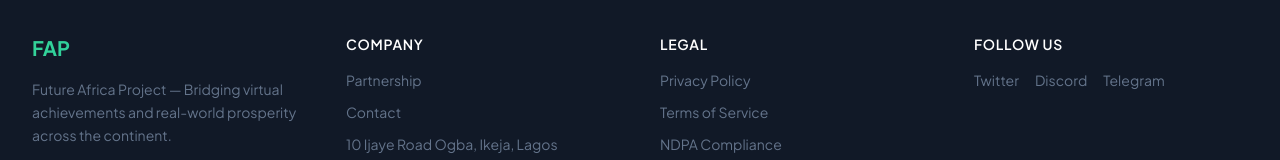
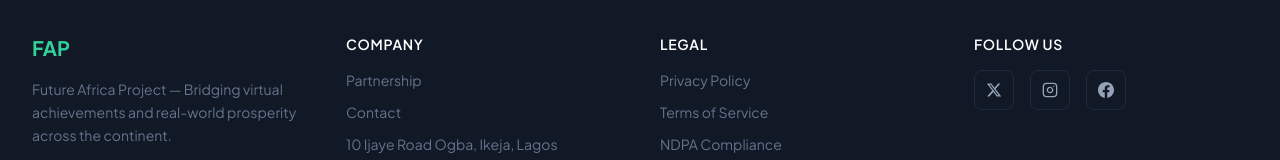
Before and after one commit to Sadiq-Teslim/fap, a React (Vite) app: page / in a window 1280 px wide. Shown: the part 5601-5761 px from the top of the page. Built offline with nearby package versions, Linux system fonts and the light colour scheme; no server answers.

Commit message:
fix(social): update social media links for Twitter, Instagram, and add Facebook

```diff
--- a/src/app/components/Layout.tsx
+++ b/src/app/components/Layout.tsx
@@ -284,21 +284,41 @@ export const Layout: React.FC<{ children: React.ReactNode }> = ({
             <div>
               <h4 className="font-semibold mb-4 text-white text-sm uppercase tracking-wider">Follow Us</h4>
               <div className="flex gap-4">
-                {[
-                  { label: "Twitter", href: SOCIAL_LINKS.TWITTER },
-                  { label: "Discord", href: SOCIAL_LINKS.DISCORD },
-                  { label: "Telegram", href: SOCIAL_LINKS.TELEGRAM },
-                ].map((link) => (
-                  <a
-                    key={link.label}
-                    href={link.href}
-                    target="_blank"
-                    rel="noopener noreferrer"
-                    className="text-sm text-slate-500 hover:text-accent-light transition-colors"
-                  >
-                    {link.label}
-                  </a>
-                ))}
+                <a
+                  href={SOCIAL_LINKS.TWITTER}
+                  target="_blank"
+                  rel="noopener noreferrer"
+                  aria-label="X (Twitter)"
+                  className="w-10 h-10 rounded-lg border border-navy-border flex items-center justify-center text-slate-400 hover:text-white hover:border-accent/40 hover:bg-accent/10 transition-all duration-300"
+                >
+                  <svg className="w-4 h-4" viewBox="0 0 24 24" fill="currentColor">
+                    <path d="M18.244 2.25h3.308l-7.227 8.26 8.502 11.24H16.17l-5.214-6.817L4.99 21.75H1.68l7.73-8.835L1.254 2.25H8.08l4.713 6.231zm-1.161 17.52h1.833L7.084 4.126H5.117z" />
+                  </svg>
+                </a>
+                <a
+                  href={SOCIAL_LINKS.INSTAGRAM}
+                  target="_blank"
+                  rel="noopener noreferrer"
+                  aria-label="Instagram"
+                  className="w-10 h-10 rounded-lg border border-navy-border flex items-center justify-center text-slate-400 hover:text-white hover:border-accent/40 hover:bg-accent/10 transition-all duration-300"
+                >
+                  <svg className="w-4 h-4" viewBox="0 0 24 24" fill="none" stroke="currentColor" strokeWidth="2" strokeLinecap="round" strokeLinejoin="round">
+                    <rect x="2" y="2" width="20" height="20" rx="5" ry="5" />
+                    <path d="M16 11.37A4 4 0 1 1 12.63 8 4 4 0 0 1 16 11.37z" />
+                    <line x1="17.5" y1="6.5" x2="17.51" y2="6.5" />
+                  </svg>
+                </a>
+                <a
+                  href={SOCIAL_LINKS.FACEBOOK}
+                  target="_blank"
+                  rel="noopener noreferrer"
+                  aria-label="Facebook"
+                  className="w-10 h-10 rounded-lg border border-navy-border flex items-center justify-center text-slate-400 hover:text-white hover:border-accent/40 hover:bg-accent/10 transition-all duration-300"
+                >
+                  <svg className="w-4 h-4" viewBox="0 0 24 24" fill="currentColor">
+                    <path d="M24 12.073c0-6.627-5.373-12-12-12s-12 5.373-12 12c0 5.99 4.388 10.954 10.125 11.854v-8.385H7.078v-3.47h3.047V9.43c0-3.007 1.792-4.669 4.533-4.669 1.312 0 2.686.235 2.686.235v2.953H15.83c-1.491 0-1.956.925-1.956 1.874v2.25h3.328l-.532 3.47h-2.796v8.385C19.612 23.027 24 18.062 24 12.073z" />
+                  </svg>
+                </a>
               </div>
             </div>
           </div>
--- a/src/shared/constants/index.ts
+++ b/src/shared/constants/index.ts
@@ -182,11 +182,9 @@ export const ROADMAP_PHASES = {
 
 // Social Links
 export const SOCIAL_LINKS = {
-  TWITTER: "https://twitter.com/fapgame",
-  DISCORD: "https://discord.gg/fapgame",
-  TELEGRAM: "https://t.me/fapgame",
-  LINKEDIN: "https://linkedin.com/company/fap-game",
-  INSTAGRAM: "https://instagram.com/fapgame",
+  TWITTER: "https://x.com/fapgame_x",
+  INSTAGRAM: "https://www.instagram.com/fapgame_ig?igsh=MTJicXQ1dTR5aGs4ZA==",
+  FACEBOOK: "https://www.facebook.com/share/1PKg6bYNsC/",
 } as const;
 
 // Legal Links
```
